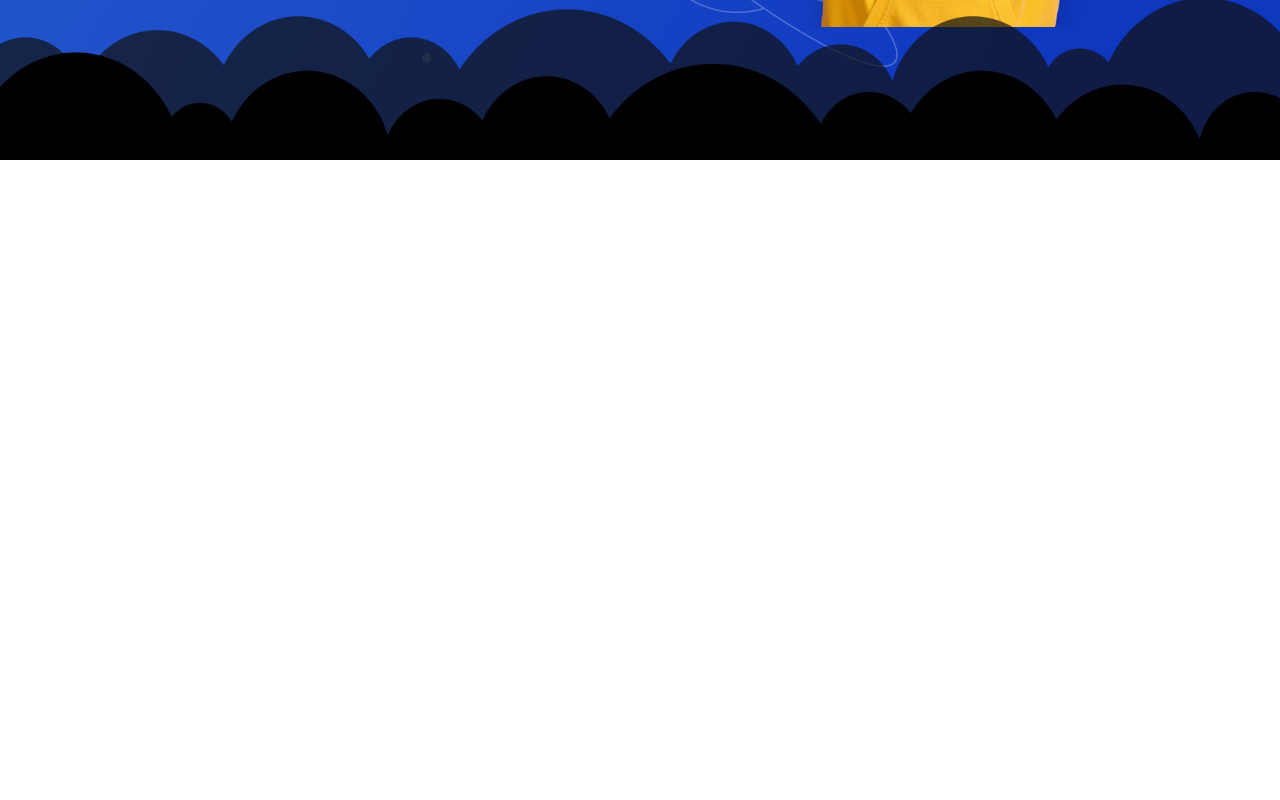
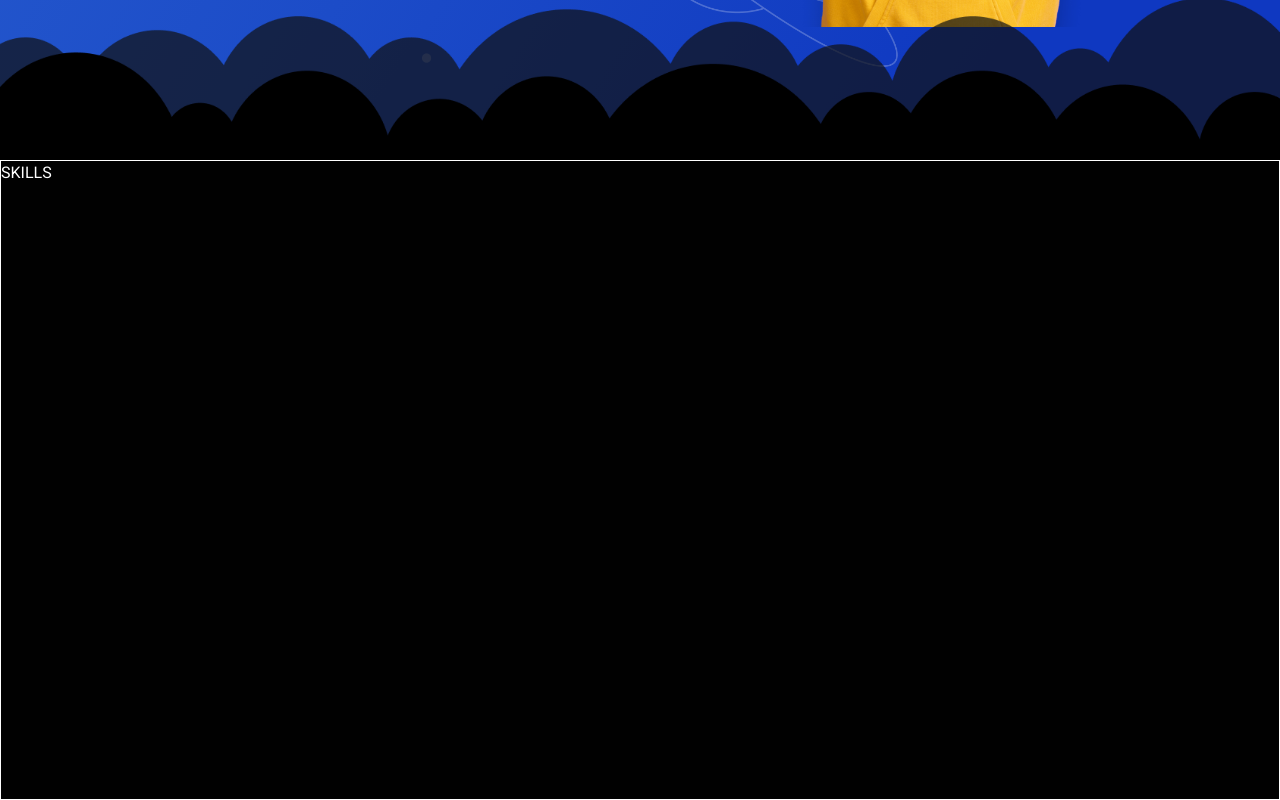
Before and after one commit to dipu-kr/new-portfolio, a Next.js app: page / in a window 1280 px wide. Shown: the part 640-1440 px from the top of the page. Before the commit the page ends 800 px from the top, so only its background shows below. Built offline with nearby package versions, Linux system fonts and the light colour scheme.

Commit message:
add skill component

```diff
--- a/package.json
+++ b/package.json
@@ -9,6 +9,7 @@
     "lint": "next lint"
   },
   "dependencies": {
+    "aos": "^2.3.4",
     "autoprefixer": "10.4.14",
     "eslint": "8.44.0",
     "eslint-config-next": "13.4.9",
--- /dev/null
+++ b/src/app/components/skills/Skills.css
@@ -0,0 +1,6 @@
+.skills_main_container {
+  width: 100%;
+  height: 80vh;
+  background-color: #010101;
+  border: 1px solid #fff;
+}
--- /dev/null
+++ b/src/app/components/skills/Skills.js
@@ -0,0 +1,16 @@
+import React from "react";
+import "./Skills.css";
+
+const Skills = () => {
+  return (
+    <section className="skills_main_container">
+      <div>
+        <h1 className="text-white" data-aos="fade-up">
+          SKILLS
+        </h1>
+      </div>
+    </section>
+  );
+};
+
+export default Skills;
--- a/src/app/layout.js
+++ b/src/app/layout.js
@@ -1,4 +1,5 @@
 import "./globals.css";
+import Head from "next/head";
 import { Roboto } from "next/font/google";
 
 const roboto = Roboto({
--- a/src/app/page.js
+++ b/src/app/page.js
@@ -1,10 +1,24 @@
+"use client";
+import { useEffect } from "react";
 import WrapperContainer from "./WrapperContainer";
 import Intro from "./components/intro/Intro";
+import Skills from "./components/skills/Skills";
+import "aos/dist/aos.css";
+import AOS from "aos";
 
 export default function Home() {
+  useEffect(() => {
+    AOS.init({
+      duration: 800, // Animation duration in milliseconds
+      offset: 40, // Offset (in pixels) from the element's position when triggering animation
+      easing: "ease-in-out", // Animation easing (default: 'ease')
+      // Add more AOS options here
+    });
+  }, []);
   return (
     <div className="w-full overflow-x-hidden">
       <Intro />
+      <Skills />
     </div>
   );
 }
```
Also changed, not shown: 1 other file (tests, documents, lock files or other folders).
